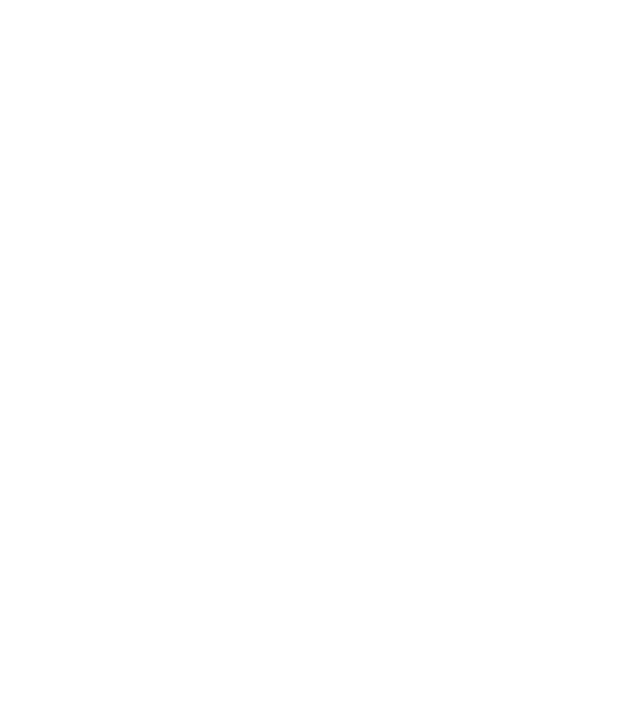
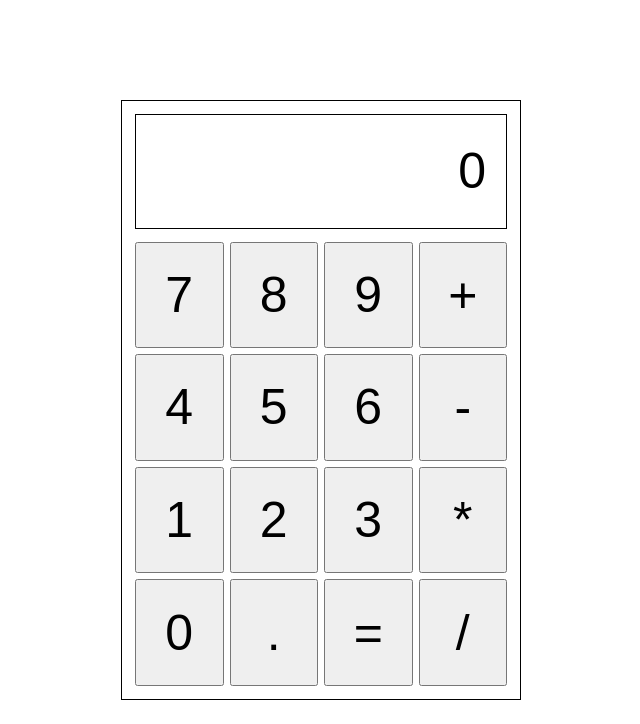
Before and after one commit to ThibautDeduit/calculator, a plain HTML site: page index.html in a window 1280 px wide. Shown: the whole page, without its empty margins (319-959 px from the left). Drawn offline with Linux system fonts and the light colour scheme.

Commit message:
Set html, css

```diff
--- a/index.html
+++ b/index.html
@@ -8,5 +8,34 @@
 		<script src="script.js" defer></script>
 	</head>
 	<body>
+		<div class="calculator">
+			<div class="display">
+				<p>0</p>
+			</div>
+			<div class="line-1">
+				<button>7</button>
+				<button>8</button>
+				<button>9</button>
+				<button>+</button>
+			</div>
+			<div class="line-2">
+				<button>4</button>
+				<button>5</button>
+				<button>6</button>
+				<button>-</button>
+			</div>
+			<div class="line-3">
+				<button>1</button>
+				<button>2</button>
+				<button>3</button>
+				<button>*</button>
+			</div>
+			<div class="line-4">
+				<button>0</button>
+				<button>.</button>
+				<button>=</button>
+				<button>/</button>
+			</div>
+		</div>
 	</body>
 </html>
--- a/style.css
+++ b/style.css
@@ -0,0 +1,49 @@
+* {
+	margin: 0;
+	padding: 0;
+	box-sizing: border-box;
+	font-size: 50px;
+	font-family: sans-serif;
+}
+
+html {
+	height: 100%;
+}
+body {
+	height: 100%;
+	min-height: 500px;
+	display: flex;
+	flex-direction: column;
+	justify-content: center;
+	align-items: center;
+}
+.calculator {
+	min-width: 400px;
+	min-height: 600px;
+	display: flex;
+	flex-direction: column;
+	border: 1px solid black;
+	padding: 10px;
+}
+
+.display, .line-1, .line-2, .line-3, .line-4 {
+	flex: 1;
+	display: flex;
+}
+
+.display {
+	margin: 3px;
+	margin-bottom: 10px;
+	padding-right: 20px;
+	border: 1px solid black;
+	display: flex;
+	justify-content: end;
+	align-items: center;
+}
+
+button {
+	flex: 1;
+	margin: 3px;
+	width: auto;
+	height: auto;
+}
```
